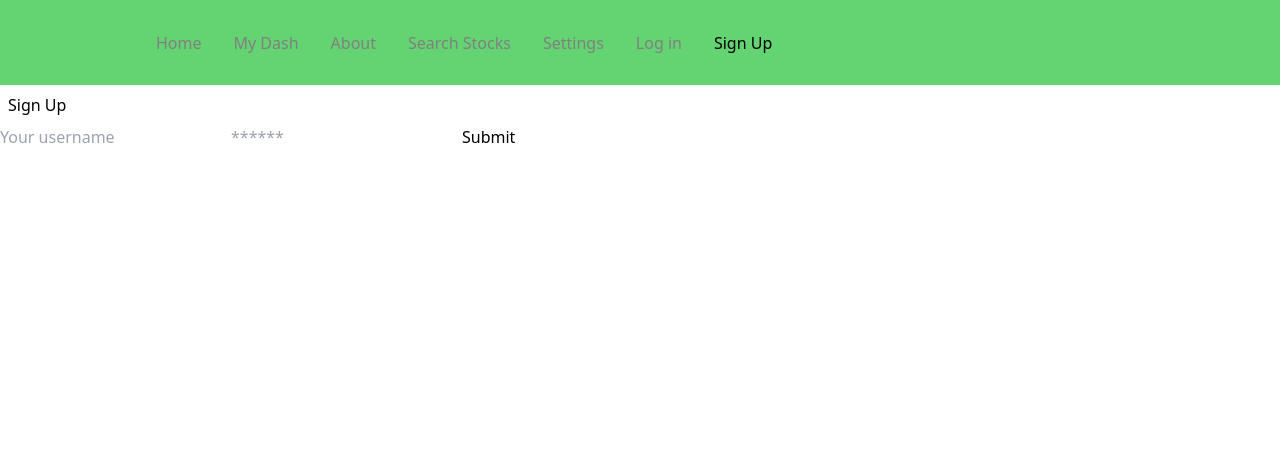
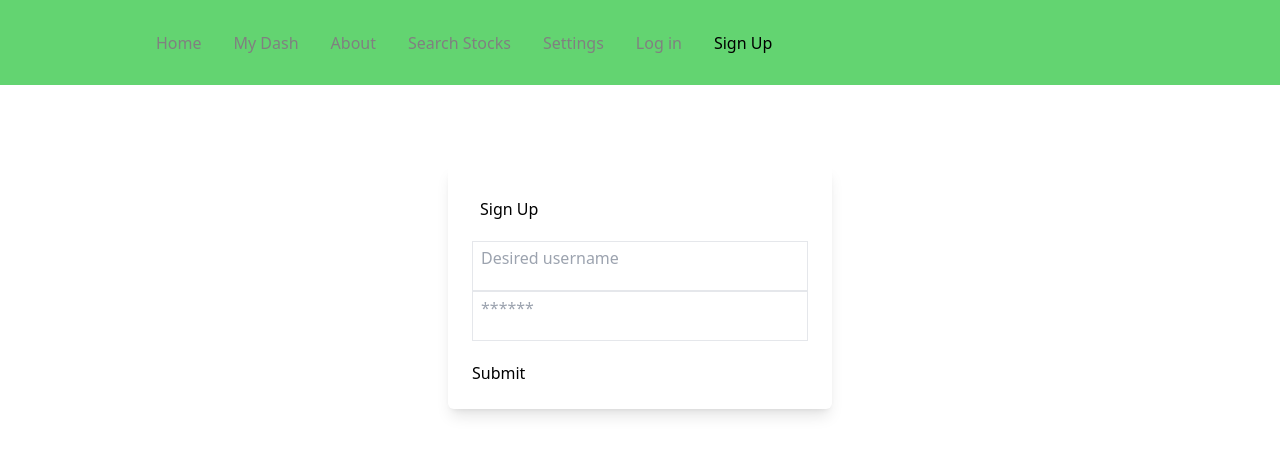
Before and after one commit to JSR5404/Stock-Hunt, a React (Create React App) app in the folder client/: page /signup in a window 1280 px wide. Shown: the top 454 px of the page. Built offline with nearby package versions, Linux system fonts and the light colour scheme.

Commit message:
login and signup pages have some ok styling. tailwind working now

```diff
--- a/client/src/components/pages/Login.js
+++ b/client/src/components/pages/Login.js
@@ -67,6 +67,7 @@ const Login = (props) => {
                   placeholder="Your password"
                   name="password"
                   type="password"
+                  id="password"
                   value={formState.password}
                   onChange={handleChange}
                 />
--- a/client/src/components/pages/Signup.js
+++ b/client/src/components/pages/Signup.js
@@ -39,10 +39,10 @@ const Signup = () => {
   };
 
   return (
-    <main className="flex-row justify-center mb-4">
-      <div className="col-12 col-lg-10">
-        <div className="card">
-          <h4 className="card-header bg-dark text-light p-2">Sign Up</h4>
+
+      <div className="flex justify-center pt-20">
+        <div className="w-96 p-6 shadow-lg rounded-md">
+          <h4 className="card-header bg-dark text-light p-2 pb-5">Sign Up</h4>
           <div className="card-body">
             {data ? (
               <p>
@@ -52,15 +52,15 @@ const Signup = () => {
             ) : (
               <form onSubmit={handleFormSubmit}>
                 <input
-                  className="form-input"
-                  placeholder="Your username"
+                  className="form-input form-input pb-5 border w-full text-base px-2 py-1 focus:outline-none focus:ring-0 focus:border-gray-600"
+                  placeholder="Desired username"
                   name="username"
                   type="text"
                   value={formState.name}
                   onChange={handleChange}
                 />
                 <input
-                  className="form-input"
+                  className="form-input form-input pb-5 border w-full text-base px-2 py-1 focus:outline-none focus:ring-0 focus:border-gray-600"
                   placeholder="******"
                   name="password"
                   type="password"
@@ -68,7 +68,7 @@ const Signup = () => {
                   onChange={handleChange}
                 />
                 <button
-                  className="btn btn-block btn-primary"
+                  className="btn btn-block btn-primary pt-5"
                   style={{ cursor: 'pointer' }}
                   type="submit"
                 >
@@ -85,7 +85,6 @@ const Signup = () => {
           </div>
         </div>
       </div>
-    </main>
   );
 };
 
```
